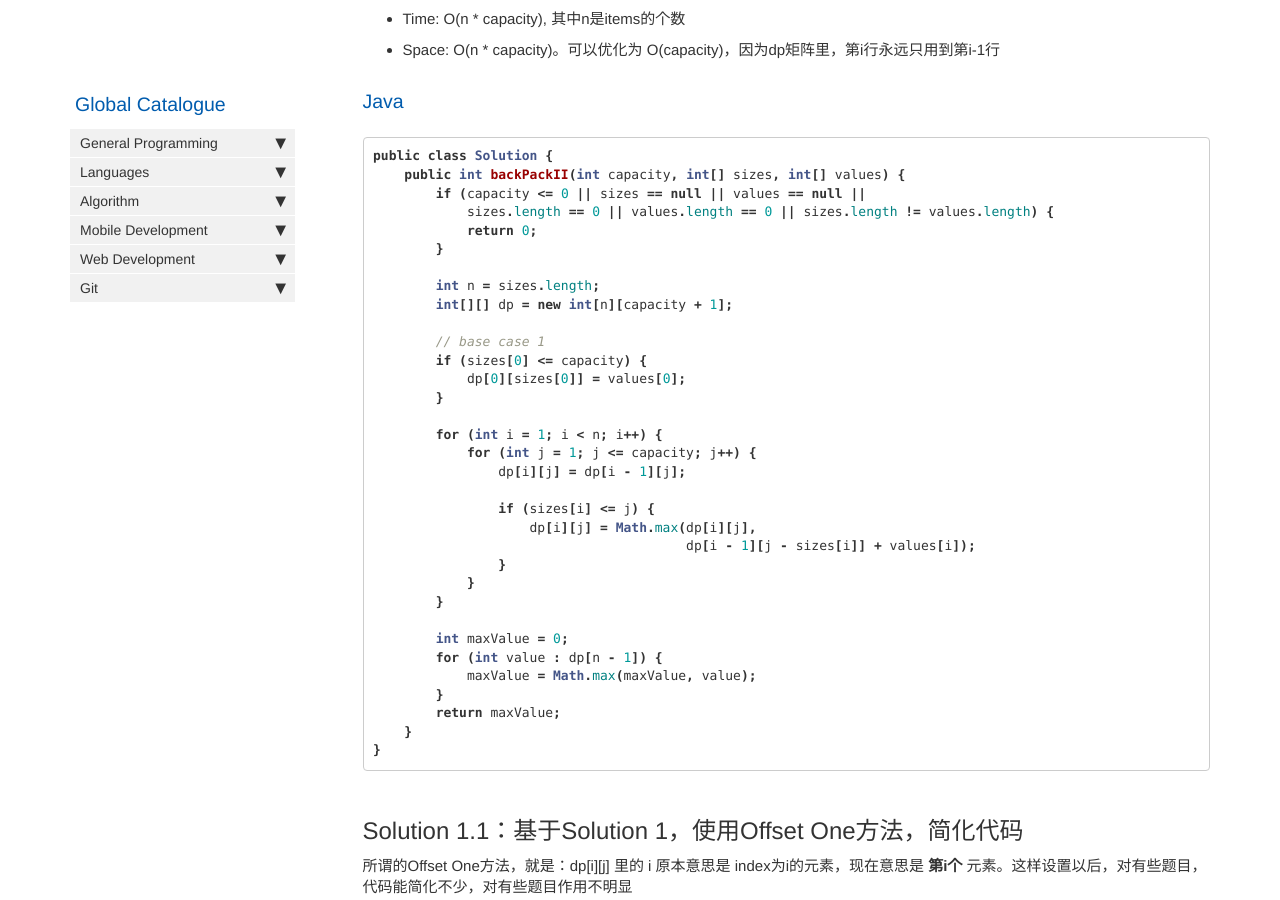
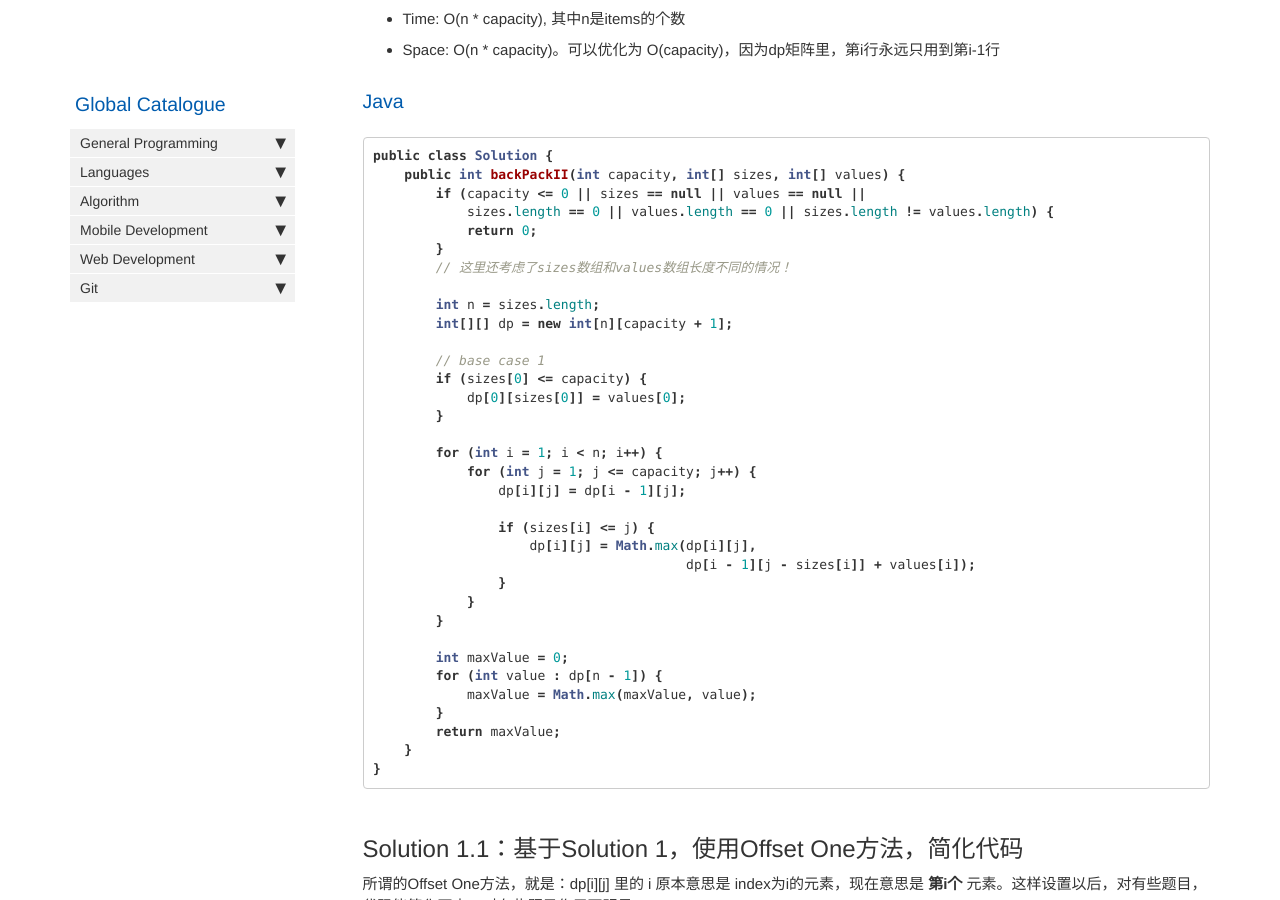
Before and after one commit to HungryOrc/hungryorc.github.io, a Jekyll site: the page built from pages/algorithm/algorithm_backpack_01_2Attr_returnMaxTotalVal.md, in a window 1280 px wide and 900 px high, scrolled down 783 px. Built offline with Jekyll 4.4.1, drawn with Linux system fonts in a browser that asks for light colours; nearby versions of some CDN libraries; comment, search, counter and statistics services are not loaded.

Commit message:
Update algorithm_backpack_01_2Attr_returnMaxTotalVal.md

```diff
--- a/pages/algorithm/algorithm_backpack_01_2Attr_returnMaxTotalVal.md
+++ b/pages/algorithm/algorithm_backpack_01_2Attr_returnMaxTotalVal.md
@@ -38,6 +38,7 @@ public class Solution {
             sizes.length == 0 || values.length == 0 || sizes.length != values.length) {
             return 0;
         }
+        // 这里还考虑了sizes数组和values数组长度不同的情况！
 
         int n = sizes.length;
         int[][] dp = new int[n][capacity + 1];
```
